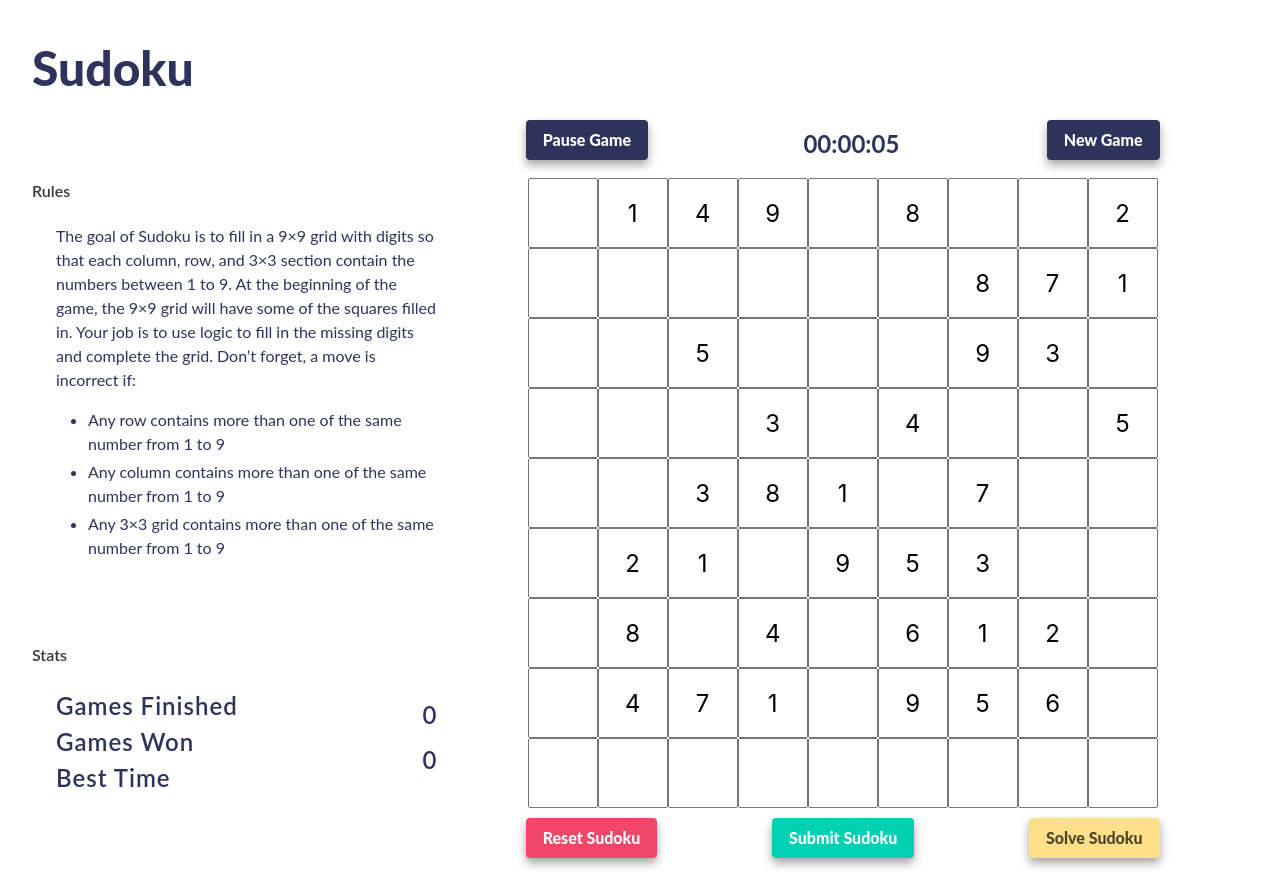
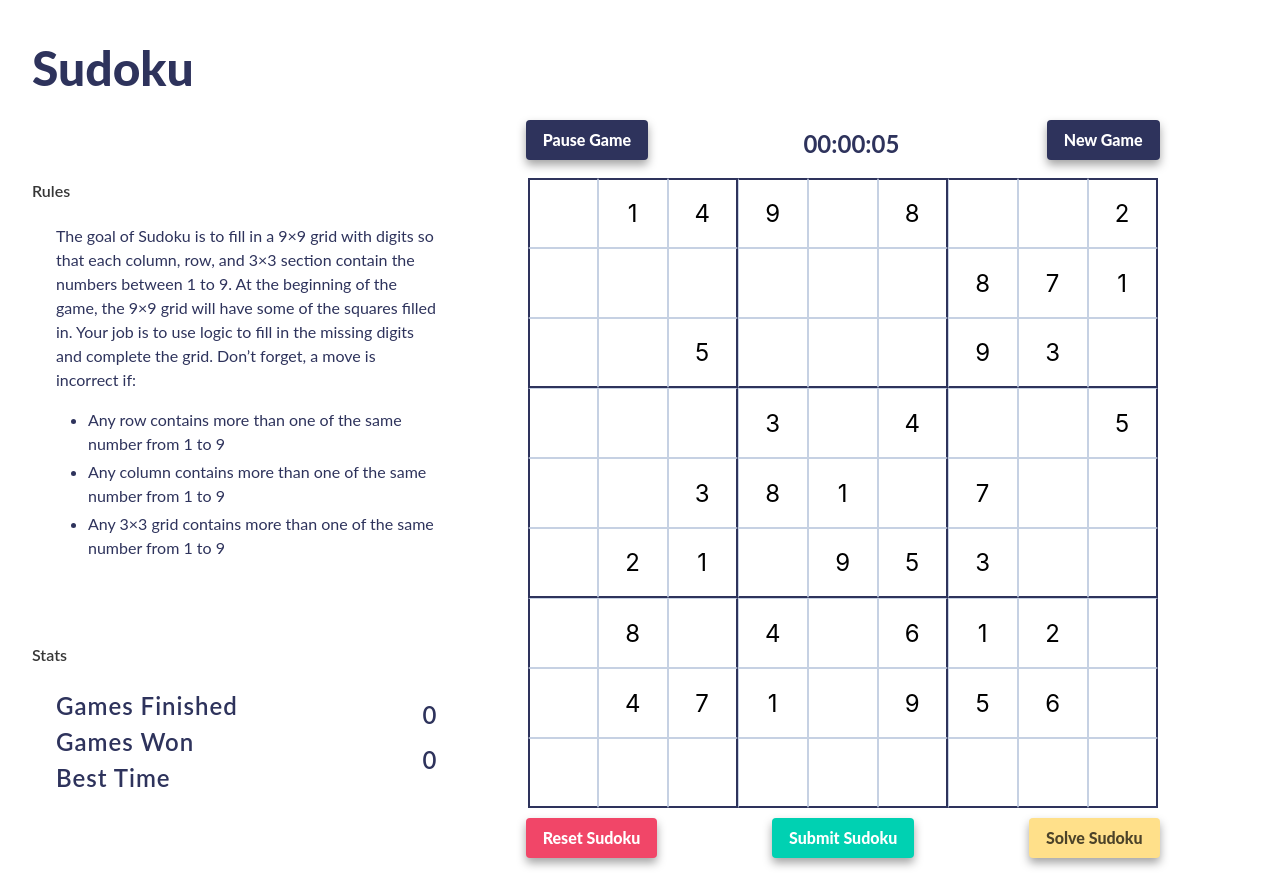
Before and after one commit to vramanalj/sudoku, a React (Create React App) app: page / in a window 1280 px wide. Built offline with nearby package versions, Linux system fonts and the light colour scheme.

Commit message:
UI fixes

```diff
--- a/src/App.js
+++ b/src/App.js
@@ -246,7 +246,10 @@ function App() {
                       return (
                       <SudokuInputBox updateSudokuData={updateSudokuData} value={cell} validate={isSudokuEntryValid}
                       id={'row-'+rowIndex+'-col-'+index}
-                      key={'row-'+rowIndex+'-col-'+index} />
+                      key={'row-'+rowIndex+'-col-'+index}
+                      rowIndex={rowIndex}
+                      colIndex={index}
+                      />
                       )
                     })}
                   </div>
--- a/src/colors.scss
+++ b/src/colors.scss
@@ -1,3 +1,4 @@
 $light-bg-color: #c6538c;
 $light-primary-color:#2E335C;
+$light-secondary-color:#C6D1E3;
 $black: #212124;
--- a/src/components/SudokuInputBox.js
+++ b/src/components/SudokuInputBox.js
@@ -1,9 +1,11 @@
-import React, {useState} from "react";
+import React, {useRef, useState} from "react";
 import './SudokuInputBox.scss';
 
 export default function SudokuInputBox(props) {
 
     const[cellVal,_setCellVal] = useState(props.value);
+    const activeRowIndex = useRef(0);
+    const activeColIndex = useRef(0);
 
     const setCellVal = (val) => {
         if(val>=0 && val<10){
@@ -11,8 +13,24 @@ export default function SudokuInputBox(props) {
         }
     };
 
+    function setActiveRowCol(e){
+        activeRowIndex.current = parseInt(e.target.id.substring(4,5));
+        activeColIndex.current = parseInt(e.target.id.substring(10,11));
+        console.log('aCTIVE row: '+activeRowIndex.current);
+        console.log('aCTIVE col: '+activeColIndex.current);
+    }
+
     return (
-        <input id={props.id} min={1} max={9} value={cellVal!==0?cellVal:''} className="sudokuCell" type="number"
+        <input id={props.id} min={1} max={9} value={cellVal!==0?cellVal:''}
+        className={`sudokuCell ${props.colIndex===0?'highlight-left-border':''}
+        ${props.rowIndex===0?'highlight-top-border':''}
+        ${props.colIndex===8 || props.colIndex===5 || props.colIndex===2?'highlight-right-border':''}
+        ${props.rowIndex===8 || props.rowIndex===5 || props.rowIndex===2?'highlight-bottom-border':''}
+        `}
+        type="number"
+        onSelect={(e)=>{
+            setActiveRowCol(e)
+        }}
         onChange={(e)=>{
             setCellVal(e.target.value)
             props.updateSudokuData(e)}
--- a/src/components/SudokuInputBox.scss
+++ b/src/components/SudokuInputBox.scss
@@ -1,8 +1,11 @@
+@import '../colors.scss';
+
 .sudokuCell {
     width: 70px;
     height: 70px;
     text-align: center;
     font-size: 1.5rem;
+    border: 1pt solid $light-secondary-color;
     @media only screen and (max-width: 700px){
       width: 35px;
       height: 35px;
@@ -14,6 +17,37 @@
       height: 25px
     }
 }
+
+.highlight-left-border{
+  border-left-color: $light-primary-color;
+  border-left-width: 2pt;
+}
+
+.highlight-right-border{
+  border-right-color: $light-primary-color;
+  border-right-width: 2pt;
+}
+
+.highlight-top-border{
+  border-top-color: #2E335C;
+  border-top-width: 2pt;
+}
+
+.highlight-bottom-border{
+  border-bottom-color: #2E335C;
+  border-bottom-width: 2pt;
+}
+
+.highlight-cell{
+  background-color: $light-secondary-color;
+}
+.clear-cell{
+  background-color: transparent;
+}
+
+
+
+
 input::-webkit-outer-spin-button,
 input::-webkit-inner-spin-button {
   -webkit-appearance: none;
```
